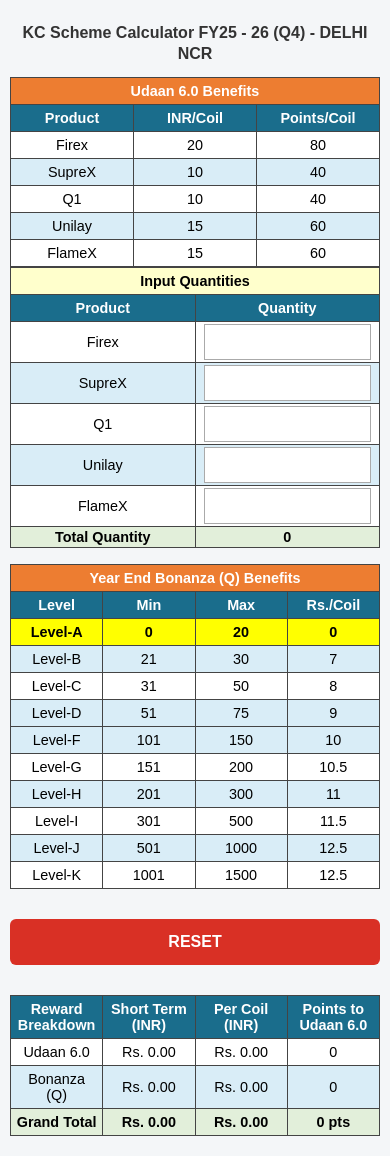
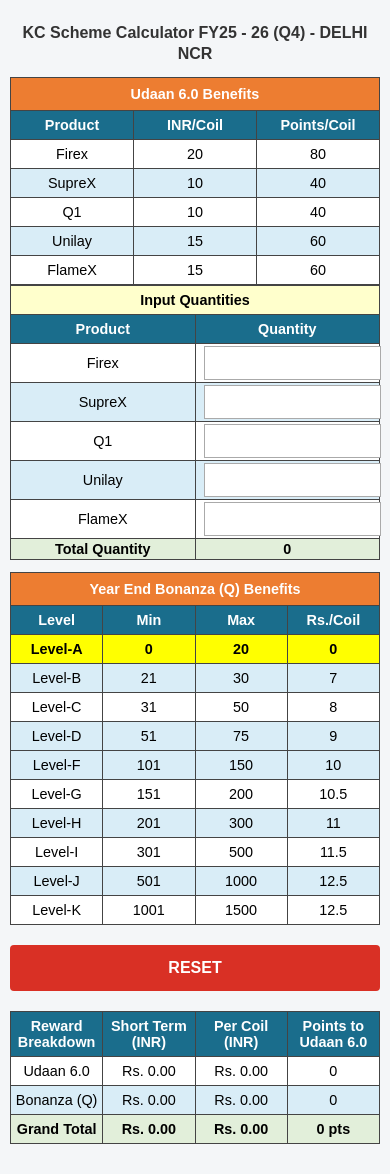
Before and after one commit to Rahulrai23/KD_Scheme_Calculator, a Flask app: page /scheme in a window 390 px wide. Before the commit the page ends 1136 px from the top, so only its background shows below. Run offline with Flask 3, Linux system fonts and the light colour scheme.

Commit message:
Update mobile.css

```diff
--- a/static/css/mobile.css
+++ b/static/css/mobile.css
@@ -1,24 +1,6 @@
-/* =========================================
-   KC Scheme Calculator – Mobile Responsive
-   Works for ALL states
-   ========================================= */
-
-/* Default small improvements (all devices) */
-* {
-  box-sizing: border-box;
-}
-
-input {
-  max-width: 100%;
-}
-
-button {
-  cursor: pointer;
-}
-
-/* =========================
-   📱 MOBILE & TABLET FIX
-   ========================= */
+/* ===============================
+   MOBILE FRIENDLY UI (≤768px)
+   =============================== */
 @media (max-width: 768px) {
 
   body {
@@ -26,15 +8,15 @@ button {
   }
 
   h2 {
-    font-size: 18px !important;
+    font-size: 18px;
     line-height: 1.3;
     margin-bottom: 12px;
   }
 
-  /* Stack columns vertically */
+  /* Stack columns */
   .layout-wrapper {
-    flex-direction: column !important;
-    gap: 16px;
+    flex-direction: column;
+    gap: 12px;
   }
 
   .column-left,
@@ -42,50 +24,53 @@ button {
     width: 100% !important;
   }
 
-  /* Tables readable on mobile */
-  table {
-    font-size: 14px;
-  }
-
-  th, td {
-    padding: 6px;
-  }
-
-  /* Inputs touch-friendly */
-  input {
-    width: 100% !important;
-    font-size: 16px;
-    padding: 8px;
-  }
-
-  /* Buttons full width */
-  button {
-    width: 100%;
-    padding: 14px;
-    font-size: 16px;
-    border-radius: 6px;
-  }
-
-  /* Center results section */
-  .results-area {
-    margin: 10px auto;
-  }
-}
-
-/* =========================
-   📱 VERY SMALL PHONES
-   ========================= */
-@media (max-width: 420px) {
-
-  h2 {
-    font-size: 16px !important;
-  }
-
+  /* Tables */
   table {
     font-size: 13px;
   }
 
   th, td {
-    padding: 5px;
+    padding: 6px 4px;
+  }
+
+  /* Inputs */
+  input[type="number"] {
+    width: 95%;
+    padding: 8px;
+    font-size: 15px;
+  }
+
+  /* Buttons */
+  button {
+    width: 100%;
+    padding: 14px;
+    font-size: 16px;
+  }
+
+  .btn-container {
+    margin: 20px 0;
+  }
+
+  /* Result table spacing */
+  .results-area table {
+    margin-top: 10px;
   }
 }
+
+/* ===============================
+   EXTRA SMALL DEVICES (≤420px)
+   =============================== */
+@media (max-width: 420px) {
+
+  h2 {
+    font-size: 16px;
+  }
+
+  table {
+    font-size: 12px;
+  }
+
+  input[type="number"] {
+    font-size: 14px;
+  }
+}
```
